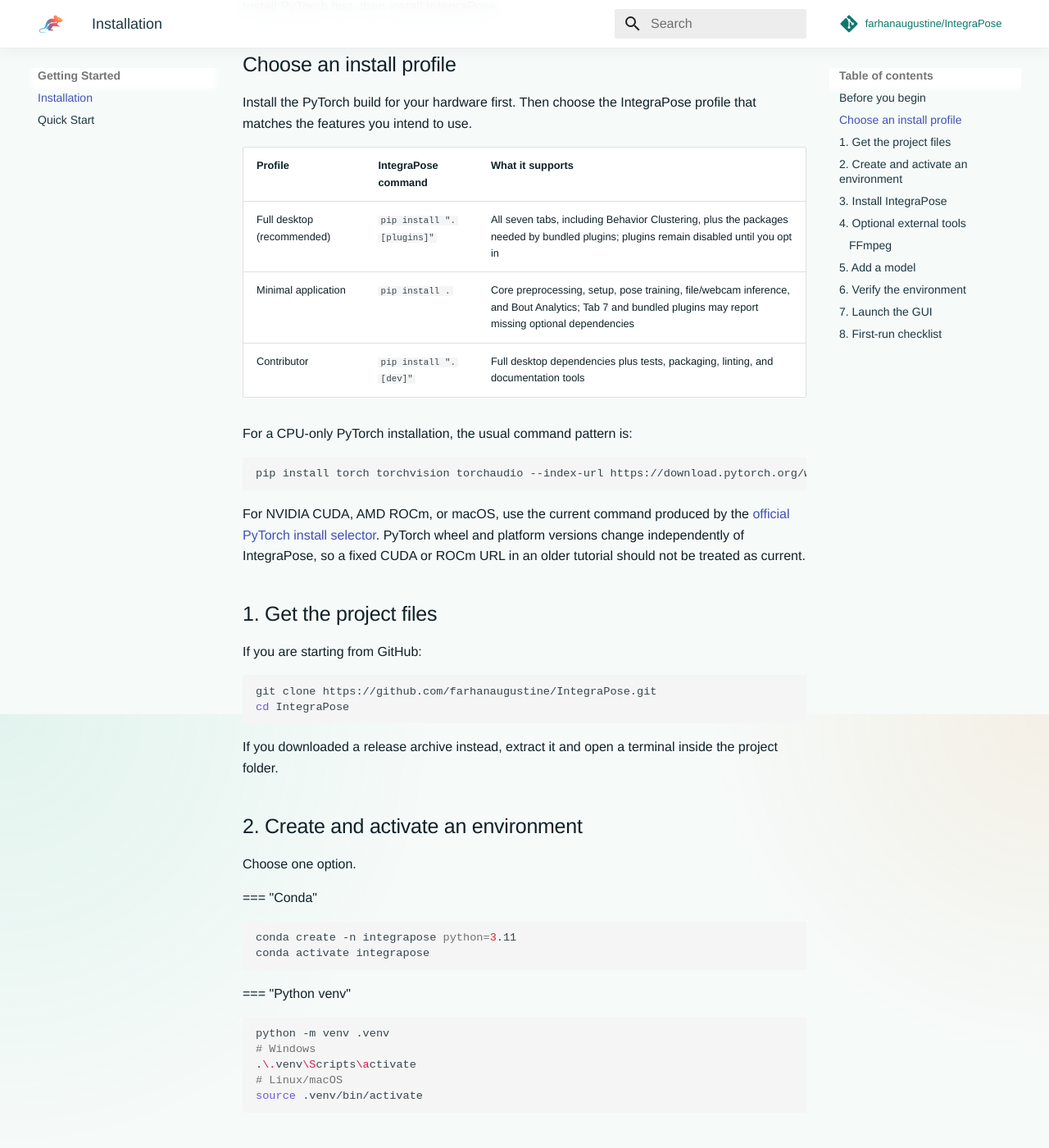
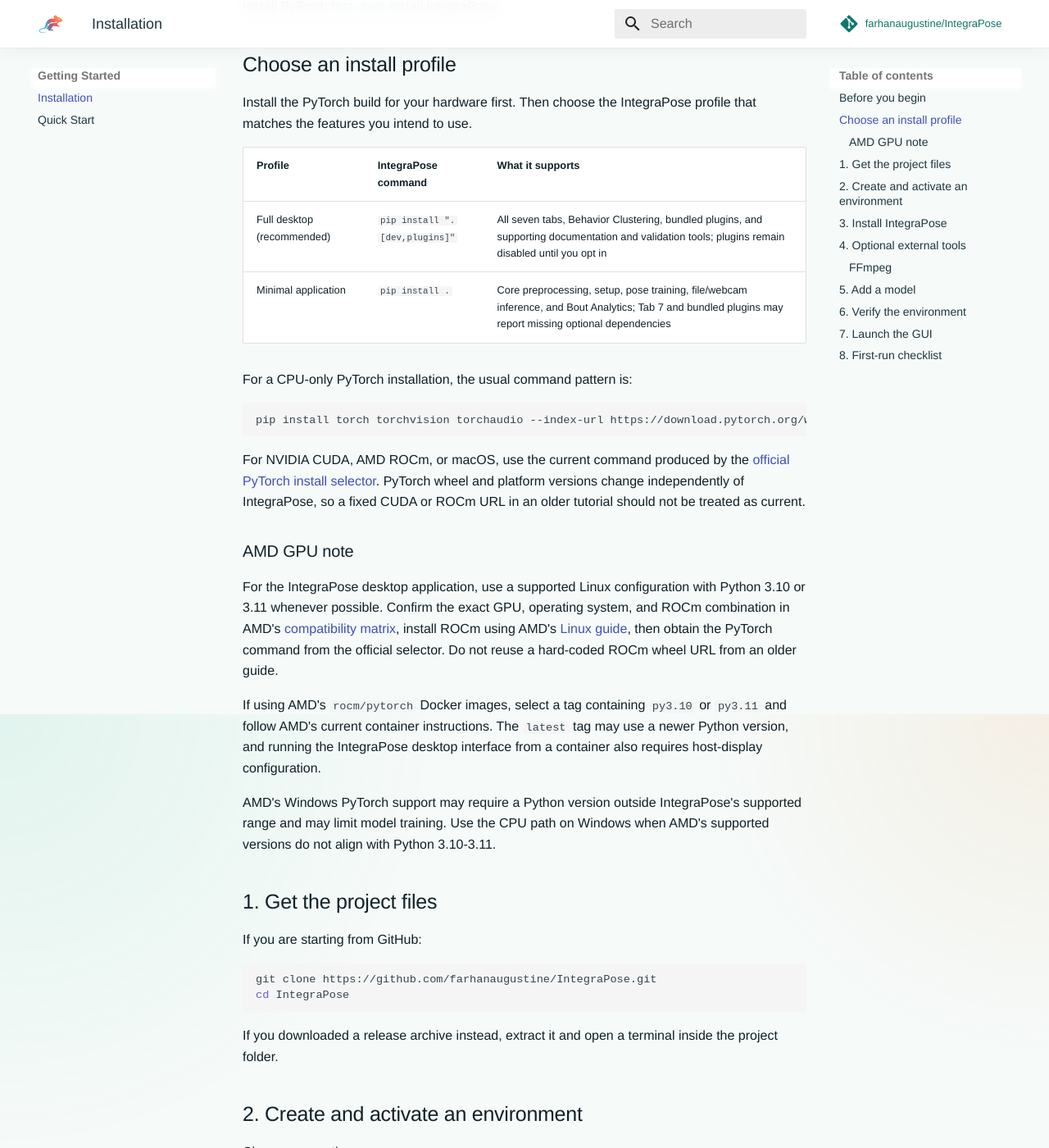
Before and after one commit to farhanaugustine/IntegraPose, an MkDocs documentation site: the page built from docs/getting-started/installation.md, in a window 1280 px wide and 1400 px high, scrolled down 529 px. Shown: the whole window at 82% size. Built offline with MkDocs 1.6.1 and Material for MkDocs 9.7.7, drawn with Linux system fonts in a browser that asks for light colours; comment, search, counter and statistics services are not loaded; some of the changed text lies outside the part shown.

Commit message:
Doc updates

````diff
--- a/docs/getting-started/installation.md
+++ b/docs/getting-started/installation.md
@@ -18,9 +18,8 @@ profile that matches the features you intend to use.
 
 | Profile | IntegraPose command | What it supports |
 | --- | --- | --- |
-| Full desktop (recommended) | `pip install ".[plugins]"` | All seven tabs, including Behavior Clustering, plus the packages needed by bundled plugins; plugins remain disabled until you opt in |
+| Full desktop (recommended) | `pip install ".[dev,plugins]"` | All seven tabs, Behavior Clustering, bundled plugins, and supporting documentation and validation tools; plugins remain disabled until you opt in |
 | Minimal application | `pip install .` | Core preprocessing, setup, pose training, file/webcam inference, and Bout Analytics; Tab 7 and bundled plugins may report missing optional dependencies |
-| Contributor | `pip install ".[dev]"` | Full desktop dependencies plus tests, packaging, linting, and documentation tools |
 
 For a CPU-only PyTorch installation, the usual command pattern is:
 
@@ -32,6 +31,26 @@ For NVIDIA CUDA, AMD ROCm, or macOS, use the current command produced by the
 [official PyTorch install selector](https://pytorch.org/get-started/locally/).
 PyTorch wheel and platform versions change independently of IntegraPose, so a
 fixed CUDA or ROCm URL in an older tutorial should not be treated as current.
+
+### AMD GPU note
+
+For the IntegraPose desktop application, use a supported Linux configuration
+with Python 3.10 or 3.11 whenever possible. Confirm the exact GPU, operating
+system, and ROCm combination in AMD's
+[compatibility matrix](https://rocm.docs.amd.com/projects/radeon-ryzen/en/latest/docs/compatibility.html),
+install ROCm using AMD's
+[Linux guide](https://rocm.docs.amd.com/projects/install-on-linux/en/latest/),
+then obtain the PyTorch command from the official selector. Do not reuse a
+hard-coded ROCm wheel URL from an older guide.
+
+If using AMD's `rocm/pytorch` Docker images, select a tag containing `py3.10`
+or `py3.11` and follow AMD's current container instructions. The `latest` tag
+may use a newer Python version, and running the IntegraPose desktop interface
+from a container also requires host-display configuration.
+
+AMD's Windows PyTorch support may require a Python version outside
+IntegraPose's supported range and may limit model training. Use the CPU path on
+Windows when AMD's supported versions do not align with Python 3.10-3.11.
 
 ## 1. Get the project files
 
@@ -69,8 +88,16 @@ For the complete workflow, including Tab 7, install from
 the repository root with:
 
 ```bash
-pip install ".[plugins]"
+pip install ".[dev,plugins]"
 ```
+
+The dot means “the project in the current folder.” Run this command from the
+IntegraPose folder that contains `setup.cfg`.
+
+The examples use double quotes because they work in Windows PowerShell,
+Anaconda Prompt, macOS Terminal, and most Linux shells. On macOS or Linux, you
+can use single quotes instead (`pip install '.[dev,plugins]'`) if that better
+matches your shell. Keep the brackets inside the quotes.
 
 The plugins are still disabled by default. Enable only the tools you want from
 `Plugins -> Manage Plugins...` after launch.
````
Also changed, not shown: other parts of docs/getting-started/installation.md (+3 -3 lines), README.md (+51 -38 lines), docs/getting-started/quick-start.md (+3 -1 lines), docs/plugins/autolabel-forge.md (+1 -1 lines), docs/plugins/eda-plugin.md (+1 -1 lines), docs/user-guide/pose-clustering.md (+1 -1 lines).
